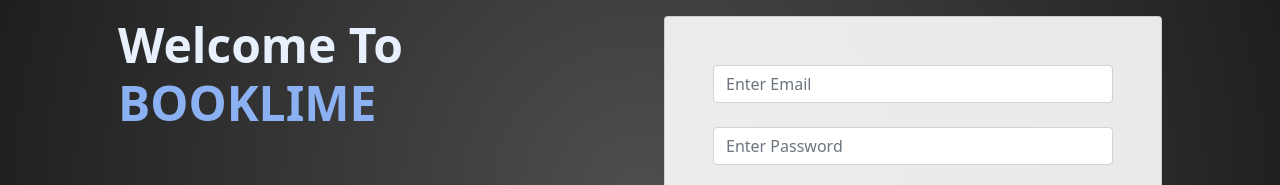
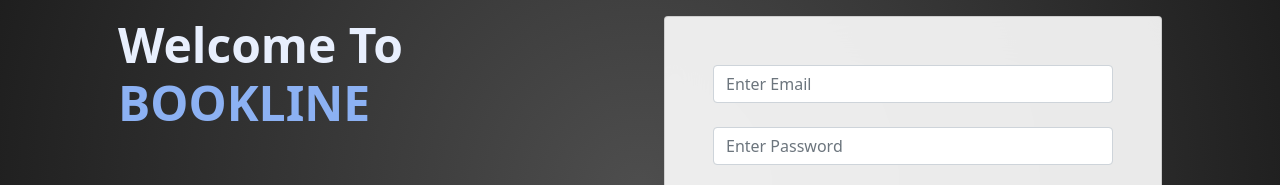
Before and after one commit to Gourab-Goswami/BookLine_frontend, an Angular app: page /login in a window 1280 px wide. Shown: the part 128-313 px from the top of the page. Built offline with nearby package versions, Linux system fonts and the light colour scheme.

Commit message:
update_02: changed the title

```diff
--- a/src/app/header/header.component.html
+++ b/src/app/header/header.component.html
@@ -2,7 +2,7 @@
 <nav class="navbar fixed-top navbar-expand-lg navbar-dark bg-dark" *ngIf="this.userService.userLoggedIn()">
   <div class="container-fluid">
     <!-- brand title -->
-    <a class="navbar-brand font-size3">BOOKLIME</a>
+    <a class="navbar-brand font-size3">BOOKLINE</a>
 
     <ul class="navbar-nav m-auto mb-2 mb-lg-0 text-center">
 
--- a/src/app/user/login/login.component.html
+++ b/src/app/user/login/login.component.html
@@ -4,7 +4,7 @@
       <div class="col-lg-6 mb-5 mb-lg-0" style="z-index: 10">
         <h1 class="my-5 display-5 fw-bold ls-tight" style="color: hsl(218, 81%, 95%)">
           Welcome To <br />
-          <span style="color: hsl(218, 81%, 75%)">BOOKLIME</span>
+          <span style="color: hsl(218, 81%, 75%)">BOOKLINE</span>
         </h1>
         <p class="mb-4 opacity-70" style="color: hsl(218, 81%, 85%)">
           Lorem ipsum dolor sit amet, consectetur adipiscing elit, sed do eiusmod tempor incididunt ut labore et dolore magna aliqua. Ut enim ad minim veniam, quis nostrud exercitation ullamco laboris nisi ut aliquip ex ea commodo consequat. Duis aute irure dolor in reprehenderit in voluptate velit esse cillum dolore eu fugiat nulla pariatur. Excepteur sint occaecat cupidatat non proident, sunt in culpa qui officia deserunt mollit anim id est laborum.
--- a/src/app/user/sign-up/sign-up.component.html
+++ b/src/app/user/sign-up/sign-up.component.html
@@ -4,7 +4,7 @@
             <div class="col-lg-6 mb-5 mb-lg-0" style="z-index: 10">
                 <h1 class="my-5 display-5 fw-bold ls-tight" style="color: hsl(218, 81%, 95%)">
                     Welcome To <br />
-                    <span style="color: hsl(218, 81%, 75%)">BOOKLIME</span>
+                    <span style="color: hsl(218, 81%, 75%)">BOOKLINE</span>
                 </h1>
                 <p class="mb-4 opacity-70" style="color: hsl(218, 81%, 85%)">
                     Lorem ipsum dolor sit amet, consectetur adipiscing elit, sed do eiusmod tempor incididunt ut labore et dolore magna aliqua. Ut enim ad minim veniam, quis nostrud exercitation ullamco laboris nisi ut aliquip ex ea commodo consequat. Duis aute irure dolor in reprehenderit in voluptate velit esse cillum dolore eu fugiat nulla pariatur. Excepteur sint occaecat cupidatat non proident, sunt in culpa qui officia deserunt mollit anim id est laborum.
```
